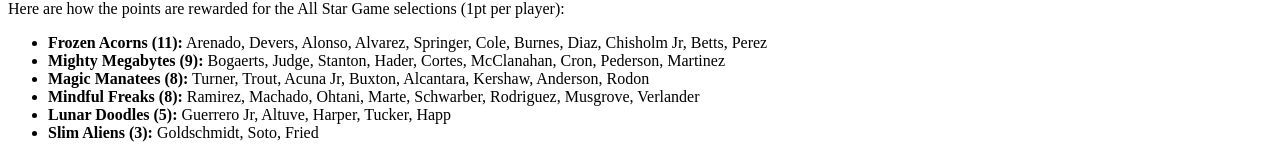
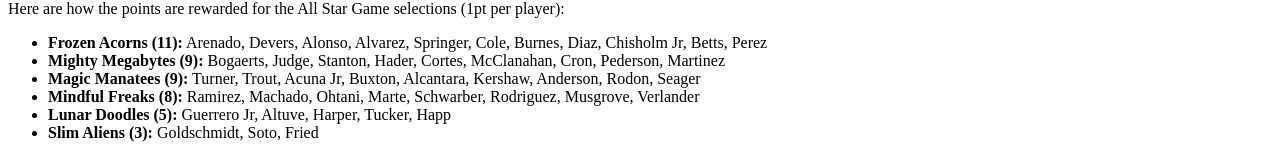
Before and after one commit to cMcVay/otter-league-22, a React (Create React App) app: page / in a window 1280 px wide. Shown: the part 396-554 px from the top of the page. Built offline with nearby package versions, Linux system fonts and the light colour scheme.

Commit message:
added seager all star

```diff
--- a/src/components/Home.js
+++ b/src/components/Home.js
@@ -35,7 +35,7 @@ function Home() {
             <ul>
                 <li><b>Frozen Acorns (11):</b> Arenado, Devers, Alonso, Alvarez, Springer, Cole, Burnes, Diaz, Chisholm Jr, Betts, Perez</li>
                 <li><b>Mighty Megabytes (9):</b> Bogaerts, Judge, Stanton, Hader, Cortes, McClanahan, Cron, Pederson, Martinez</li>
-                <li><b>Magic Manatees (8):</b> Turner, Trout, Acuna Jr, Buxton, Alcantara, Kershaw, Anderson, Rodon</li>
+                <li><b>Magic Manatees (9):</b> Turner, Trout, Acuna Jr, Buxton, Alcantara, Kershaw, Anderson, Rodon, Seager</li>
                 <li><b>Mindful Freaks (8):</b> Ramirez, Machado, Ohtani, Marte, Schwarber, Rodriguez, Musgrove, Verlander</li>
                 <li><b>Lunar Doodles (5):</b> Guerrero Jr, Altuve, Harper, Tucker, Happ</li>
                 <li><b>Slim Aliens (3):</b> Goldschmidt, Soto, Fried</li>
```
